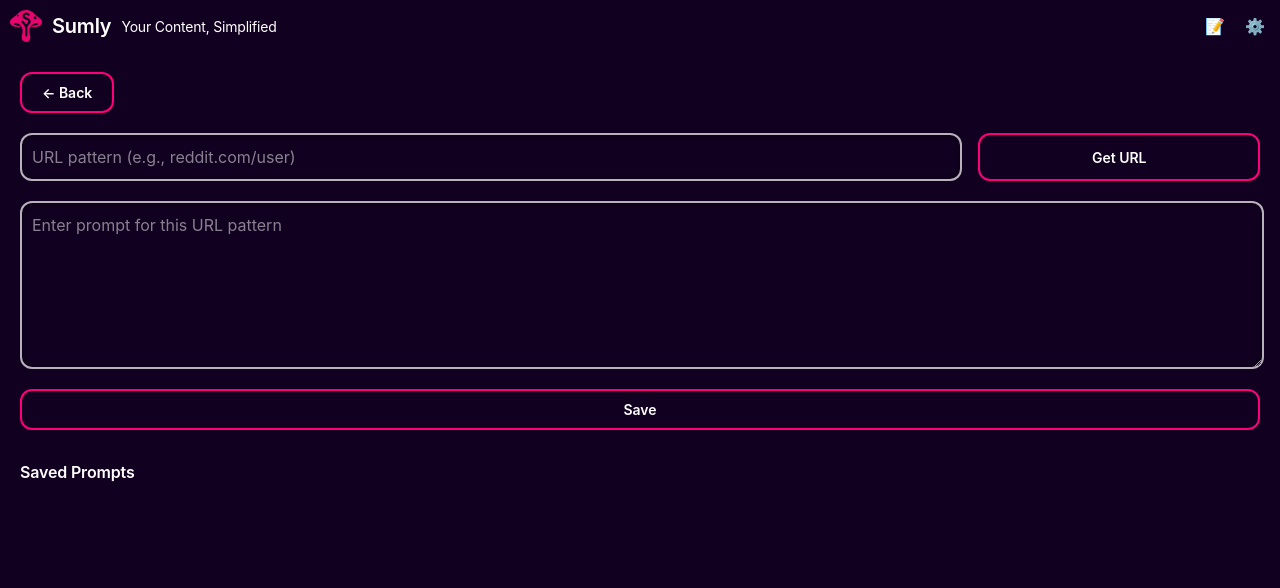
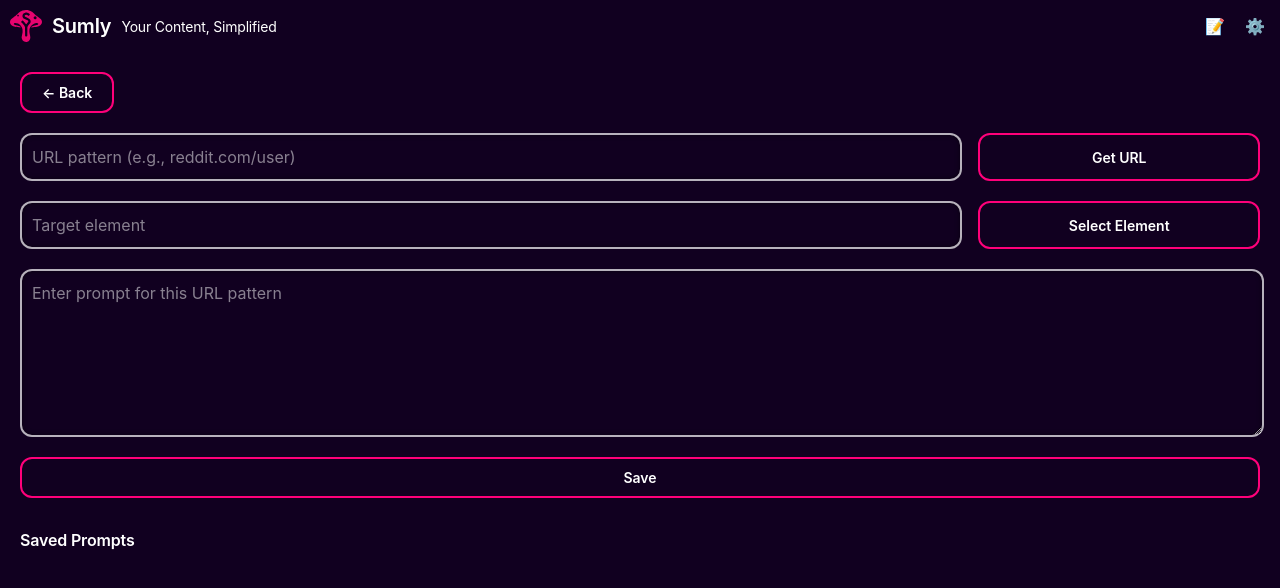
Before and after one commit to loktar00/Sumly-ai-content-summary-extension, a React (Vite) app: page /prompt-manager in a window 1280 px wide. Shown: the top 588 px of the page. Built offline with nearby package versions, Linux system fonts and the light colour scheme.

Commit message:
Added finder for element selection, selects path, saves path of content with prompt

```diff
--- a/package.json
+++ b/package.json
@@ -11,6 +11,7 @@
     "preview": "vite preview"
   },
   "dependencies": {
+    "css-selector-generator": "^3.6.9",
     "react": "^18.3.1",
     "react-dom": "^18.3.1",
     "wouter": "^3.3.5",
--- a/src/components/PathSelector.tsx
+++ b/src/components/PathSelector.tsx
@@ -1,7 +1,7 @@
 import { useState, useCallback } from 'react';
 
 interface PathSelectorProps {
-    onPathSelected: (xpath: string) => void;
+    onPathSelected: (selector: string) => void;
 }
 
 export const PathSelector = ({ onPathSelected }: PathSelectorProps) => {
@@ -16,20 +16,25 @@ export const PathSelector = ({ onPathSelected }: PathSelectorProps) => {
                 throw new Error('No active tab found');
             }
 
-            // Inject the selection script
+            // First inject the finder script
+            await chrome.scripting.executeScript({
+                target: { tabId: tab.id },
+                files: ['finder.js']
+            });
+
+            // Then inject our selector script
             await chrome.scripting.executeScript({
                 target: { tabId: tab.id },
                 func: initializeSelector,
             });
 
             // Listen for the result
-            const handleMessage = (message: { type: string; xpath: string }) => {
-                if (message.type === 'XPATH_SELECTED') {
-                    onPathSelected(message.xpath);
+            const handleMessage = (message: { type: string; selector: string }) => {
+                if (message.type === 'ELEMENT_SELECTED') {
+                    onPathSelected(message.selector);
                     setIsSelecting(false);
                     chrome.runtime.onMessage.removeListener(handleMessage);
 
-                    // Clean up the injected script
                     chrome.scripting.executeScript({
                         target: { tabId: tab.id as number },
                         func: cleanupSelector
@@ -55,54 +60,22 @@ export const PathSelector = ({ onPathSelected }: PathSelectorProps) => {
     );
 };
 
-// Cleanup function to be injected
 function cleanupSelector() {
-    const cleanup = new CustomEvent('XPATH_SELECTOR_CLEANUP');
+    const cleanup = new CustomEvent('SELECTOR_CLEANUP');
     document.dispatchEvent(cleanup);
 }
 
-// This function will be injected into the page
 function initializeSelector() {
     let highlightedElement: HTMLElement | null = null;
-
-    function getXPath(element: HTMLElement): string {
-        if (element.id) {
-            return `//*[@id="${element.id}"]`;
-        }
-        if (element === document.body) {
-            return '/html/body';
-        }
-
-        const siblings = element.parentNode?.childNodes;
-        let count = 1;
-        if (siblings) {
-            for (let i = 0; i < siblings.length; i++) {
-                const sibling = siblings[i];
-                if (sibling === element) {
-                    return getXPath(element.parentNode as HTMLElement) +
-                           '/' + element.tagName.toLowerCase() +
-                           '[' + count + ']';
-                } else if (
-                    sibling.nodeType === 1 &&
-                    (sibling as HTMLElement).tagName === element.tagName
-                ) {
-                    count++;
-                }
-            }
-        }
-        return '';
-    }
 
     function handleMouseOver(event: MouseEvent) {
         event.stopPropagation();
         const target = event.target as HTMLElement;
 
-        // Remove previous highlight
         if (highlightedElement) {
             highlightedElement.style.outline = 'none';
         }
 
-        // Highlight new element
         highlightedElement = target;
         target.style.outline = '2px solid #00ff00';
     }
@@ -120,10 +93,11 @@ function initializeSelector() {
         event.stopPropagation();
 
         if (highlightedElement) {
-            const xpath = getXPath(highlightedElement);
+            // Use the finder function from the injected script
+            const selector = finder(highlightedElement);
             chrome.runtime.sendMessage({
-                type: 'XPATH_SELECTED',
-                xpath
+                type: 'ELEMENT_SELECTED',
+                selector
             });
 
             cleanup();
@@ -137,12 +111,11 @@ function initializeSelector() {
         document.removeEventListener('mouseover', handleMouseOver, true);
         document.removeEventListener('mouseout', handleMouseOut, true);
         document.removeEventListener('click', handleClick, true);
-        document.removeEventListener('XPATH_SELECTOR_CLEANUP', cleanup);
+        document.removeEventListener('SELECTOR_CLEANUP', cleanup);
     }
 
-    // Add event listeners
     document.addEventListener('mouseover', handleMouseOver, true);
     document.addEventListener('mouseout', handleMouseOut, true);
     document.addEventListener('click', handleClick, true);
-    document.addEventListener('XPATH_SELECTOR_CLEANUP', cleanup);
+    document.addEventListener('SELECTOR_CLEANUP', cleanup);
 }
--- /dev/null
+++ b/src/global.d.ts
@@ -0,0 +1 @@
+declare function finder(element: Element): string;
--- a/src/index.css
+++ b/src/index.css
@@ -595,7 +595,7 @@ hr {
   gap: var(--spacing-lg);
 }
 
-.prompt-url-input {
+.prompt-manager-input-group {
   display: grid;
   grid-template-columns: 1fr 0.3fr;
   gap: var(--spacing-lg);
--- a/src/utils/prompts.ts
+++ b/src/utils/prompts.ts
@@ -5,8 +5,9 @@ export type Prompt = {
     name: string;
     content: string;
     pattern: string;
-    isDefault: boolean;
-}
+    isDefault?: boolean;
+    selector?: string; // CSS selector for the element to get content from
+};
 
 interface StorageData {
     savedPrompts?: Record<string, {
@@ -15,6 +16,7 @@ interface StorageData {
         id: string;
         name: string;
         pattern: string;
+        selector?: string; // CSS selector for the element to get content from
     }>;
 }
 
@@ -42,7 +44,8 @@ export async function savePrompt(prompt: Prompt) {
         name: prompt.name,
         content: prompt.content,
         pattern: cleanPattern,
-        isDefault: prompt.isDefault
+        isDefault: prompt.isDefault || false,
+        selector: prompt.selector || ''
     };
 
     await storage.sync.set({ savedPrompts });
@@ -59,7 +62,8 @@ export async function getPrompts(): Promise<Prompt[]> {
         name: pattern,
         content: prompt.content,
         pattern,
-        isDefault: prompt.isDefault
+        isDefault: prompt.isDefault,
+        selector: prompt.selector
     }));
 
 
--- a/src/views/Home/Home.tsx
+++ b/src/views/Home/Home.tsx
@@ -90,25 +90,19 @@ export const Home = () =>  {
         setEnableChunking(e.target.checked);
     };
 
-    const handlePathSelected = async (xpath: string) => {
+    const handlePathSelected = async (selector: string) => {
         try {
             const [tab] = await chrome.tabs.query({ active: true, currentWindow: true });
             if (!tab.id) return;
 
+            // Get the text content using the selector
             const [{ result }] = await chrome.scripting.executeScript({
                 target: { tabId: tab.id },
-                func: (xpath: string) => {
-                    const element = document.evaluate(
-                        xpath,
-                        document,
-                        null,
-                        XPathResult.FIRST_ORDERED_NODE_TYPE,
-                        null
-                    ).singleNodeValue;
-
+                func: (selector: string) => {
+                    const element = document.querySelector(selector);
                     return element?.textContent?.trim() || '';
                 },
-                args: [xpath]
+                args: [selector]
             });
 
             if (transcriptAreaRef.current) {
--- a/src/views/PromptManager/PromptItem.tsx
+++ b/src/views/PromptManager/PromptItem.tsx
@@ -3,7 +3,7 @@ import { usePromptManagerStore } from "@/stores/SavedPrompts";
 
 type PromptItemProps = Prompt & { onEdit: (pattern: string) => void };
 
-export const PromptItem = ({ pattern, content, isDefault, onEdit }: PromptItemProps) => {
+export const PromptItem = ({ pattern, content, isDefault, selector, onEdit }: PromptItemProps) => {
     const { deletePrompt, setDefaultPrompt } = usePromptManagerStore();
 
     const handleDelete = () => {
@@ -17,6 +17,7 @@ export const PromptItem = ({ pattern, content, isDefault, onEdit }: PromptItemPr
     return (
         <div className="prompt-item">
             <div className="prompt-pattern" title={pattern}>{pattern}</div>
+            <div className="prompt-selector" title={selector}>{selector}</div>
             <div className="prompt-content">{content}</div>
             <div className="prompt-actions">
                 <button className="btn" onClick={() => onEdit(pattern)}>Edit</button>
--- a/src/views/PromptManager/PromptManager.tsx
+++ b/src/views/PromptManager/PromptManager.tsx
@@ -3,12 +3,14 @@ import { useState } from "react";
 import { PromptItem } from "./PromptItem";
 import { usePromptManagerStore } from "@/stores/SavedPrompts";
 import { getCurrentUrl } from "@/utils/url";
+import { PathSelector } from "@/components/PathSelector";
 
 export const PromptManager = () => {
 
     const { prompts, addPrompt } = usePromptManagerStore();
     const [pattern, setPattern] = useState<string>('');
     const [prompt, setPrompt] = useState<string>('');
+    const [selectedPath, setSelectedPath] = useState<string>('');
 
     const handleSavePrompt = () => {
         const newPrompt = {
@@ -17,11 +19,13 @@ export const PromptManager = () => {
             content: prompt,
             isDefault: false,
             id: pattern,
+            selector: selectedPath,
         };
 
         addPrompt(newPrompt);
         setPattern('');
         setPrompt('');
+        setSelectedPath('');
     };
 
     const handleUseCurrentUrl = async () => {
@@ -31,11 +35,16 @@ export const PromptManager = () => {
         }
     };
 
+    const handlePathSelected = (selector: string) => {
+        setSelectedPath(selector);
+    };
+
     const handleEditPrompt = (pattern: string) => {
         const prompt = prompts.find(p => p.pattern === pattern);
         if (prompt) {
             setPattern(prompt.pattern);
             setPrompt(prompt.content);
+            setSelectedPath(prompt.selector || '');
         }
     };
 
@@ -45,9 +54,13 @@ export const PromptManager = () => {
                 <button id="back-button" className="btn back-btn">← Back</button>
             </Link>
             <div className="prompt-form">
-                <div className="prompt-url-input">
+                <div className="prompt-manager-input-group">
                     <input type="text" id="prompt-pattern" placeholder="URL pattern (e.g., reddit.com/user)" value={pattern} onChange={(e) => setPattern(e.target.value)} />
                     <button id="use-current-url" className="btn" onClick={handleUseCurrentUrl}>Get URL</button>
+                </div>
+                <div className="prompt-manager-input-group">
+                    <input type="text" id="use-selector" placeholder="Target element" value={selectedPath} onChange={(e) => setSelectedPath(e.target.value)} />
+                    <PathSelector onPathSelected={handlePathSelected}   />
                 </div>
                 <textarea id="prompt-content" rows={6} placeholder="Enter prompt for this URL pattern" value={prompt} onChange={(e) => setPrompt(e.target.value)}></textarea>
                 <button id="save-prompt" className="btn" onClick={handleSavePrompt}>Save</button>
--- a/tsconfig.app.json
+++ b/tsconfig.app.json
@@ -25,5 +25,5 @@
     "noUnusedParameters": true,
     "noFallthroughCasesInSwitch": true
   },
-  "include": ["src"]
+  "include": ["src/**/*.ts", "src/**/*.tsx", "src/**/*.d.ts"]
 }
```
Also changed, not shown: public/finder.js (added, +7 -0 lines), public/manifest.json, 1 other file (tests, documents, lock files or other folders).
